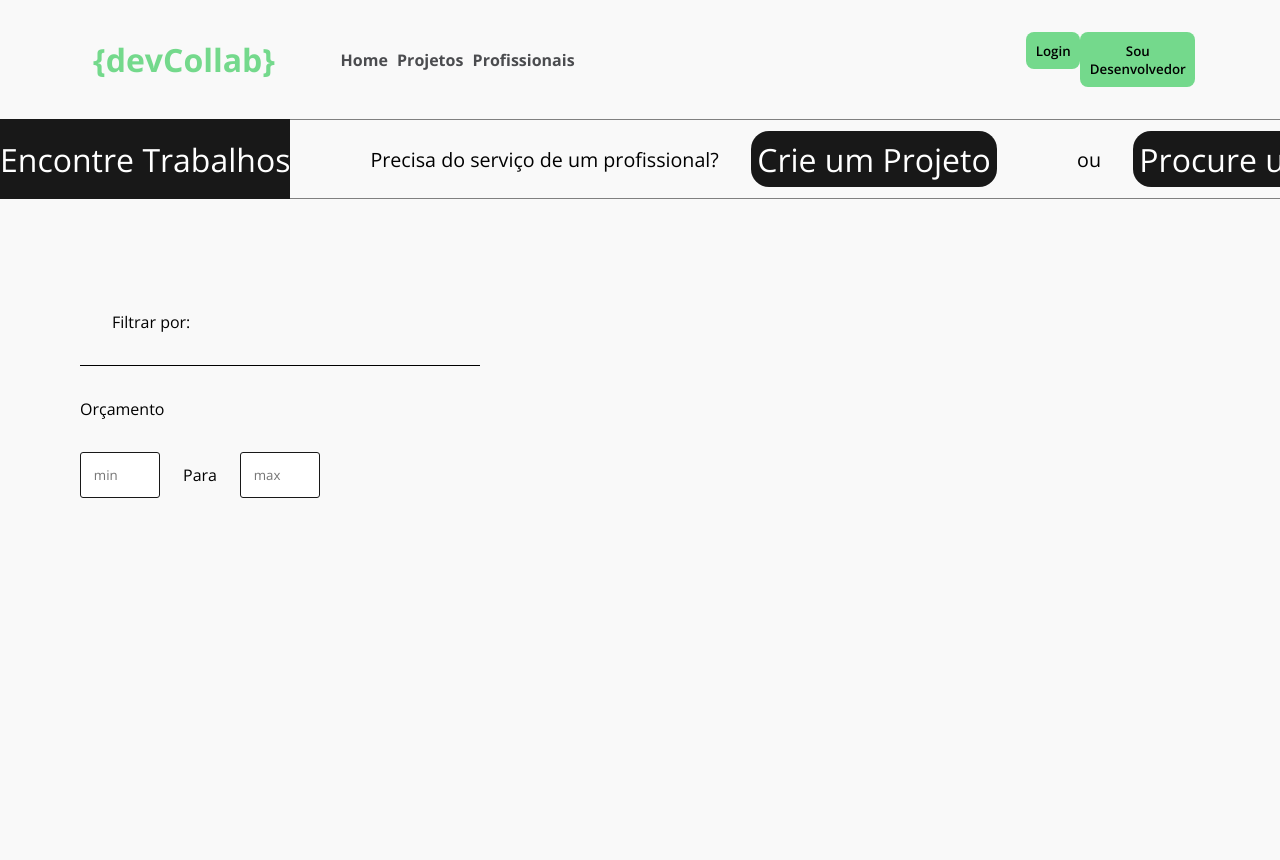
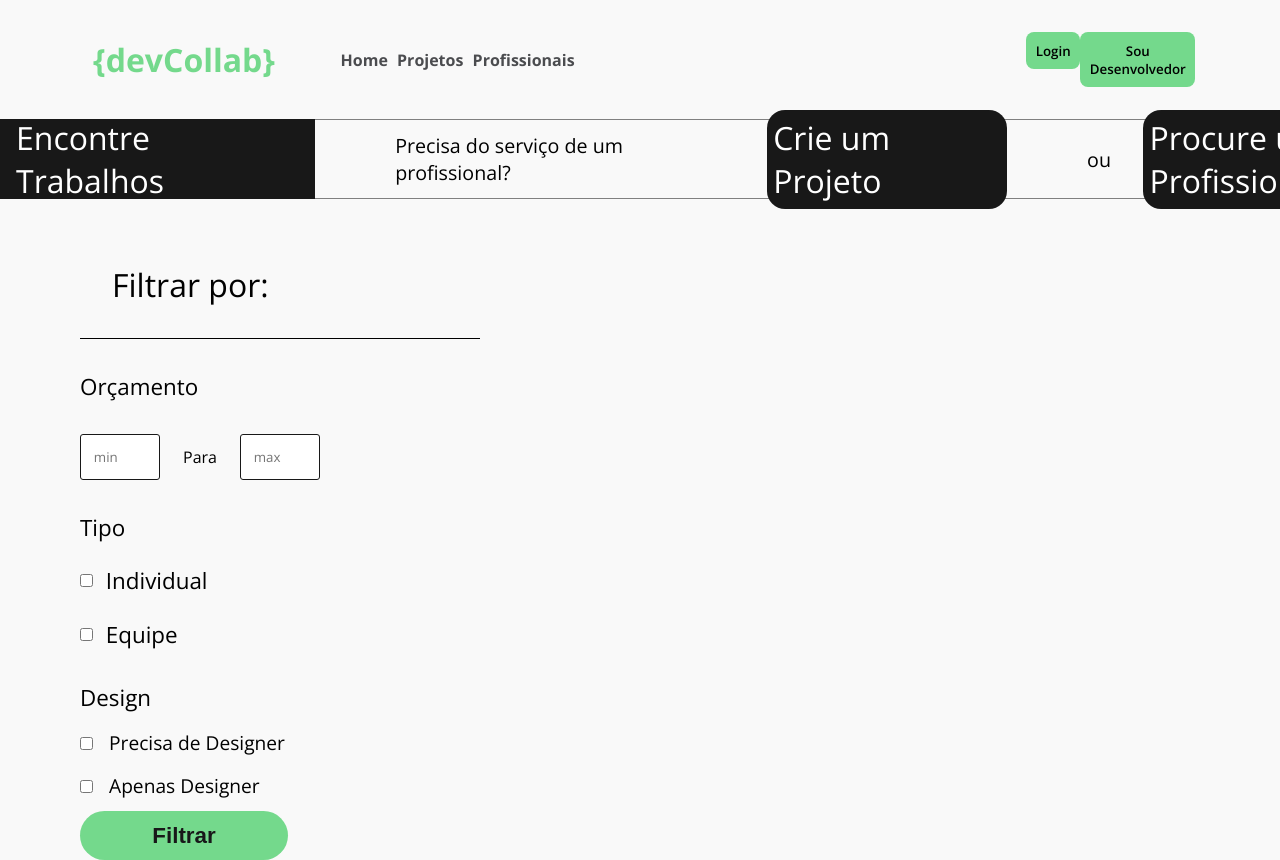
Before and after one commit to BalhegoDev/devCollab, a React (Create React App) app: page /projetos in a window 1280 px wide. Shown: the top 860 px of the page. Before the commit the page ends 800 px from the top, so only its background shows below. Built offline with nearby package versions, Linux system fonts and the light colour scheme.

Commit message:
Adoro dar a bund@

```diff
--- a/src/components/checkboxInput.jsx
+++ b/src/components/checkboxInput.jsx
@@ -1,6 +1,6 @@
 import React from "react";
 
-export default function CheckboxInput({id,label}){
+export default function CheckboxInput({id,label,value,setValue}){
     return(
         <label style={{display:"flex",flexDirection:"row",alignItems:"center", position:"relative"}} id={id}>
             <input
--- a/src/pages/projetos.jsx
+++ b/src/pages/projetos.jsx
@@ -2,19 +2,20 @@ import React, { useState } from "react";
 import Header from "../components/header";
 import { Link } from "react-router-dom";
 
-export default function Projetos(){
+export default function Projetos() {
+  const [min, setMin] = useState(null);
+  const [max, setMax] = useState(null);
+  const [individual, setIndividual] = useState(false);
+  const [equipe, setEquipe] = useState(false);
+  const [precisaDesign, setPrecisaDesign] = useState(false);
+  const [apenasDesign, setApenasDesign] = useState(false);
 
-    const [min,setMin] = useState(null);
-    const [max,setMax] = useState(null);
-
-    return(
+  return (
     <>
-            <Header/>
+      <Header />
       <section className="subHeader">
         <p>
-                    <span>
-                        Encontre Trabalhos
-                    </span>
+          <span>Encontre Trabalhos</span>
           Precisa do serviço de um profissional?
           <Link to={"/"}>Crie um Projeto</Link>
           ou
@@ -22,9 +23,7 @@ export default function Projetos(){
         </p>
       </section>
       <form>
-                <header className="header">
-                    Filtrar por:
-                </header>
+        <header className="header">Filtrar por:</header>
         <section className="orcamento">
           <header>
             <p>Orçamento</p>
@@ -45,10 +44,62 @@ export default function Projetos(){
             />
           </article>
         </section>
-                <section className="habilidades">
-
+        <section className="types">
+          <p>Tipo</p>
+          <label
+            style={{
+              display: "flex",
+              flexDirection: "row",
+              alignItems: "center",
+              position: "relative",
+            }}
+          >
+            <input
+              type="checkbox"
+              value={individual}
+              onChange={(e) => setIndividual(!individual)}
+            />
+            <span>Individual</span>
+          </label>
+          <label
+            style={{
+              display: "flex",
+              flexDirection: "row",
+              alignItems: "center",
+              position: "relative",
+            }}
+          >
+            <input
+              type="checkbox"
+              value={equipe}
+              onChange={(e) => setEquipe(!equipe)}
+            />
+            <span>Equipe</span>
+          </label>
         </section>
+        <section className="design">
+          <p>Design</p>
+          <label>
+            <input
+              type="checkbox"
+              value={precisaDesign}
+              onChange={() => setPrecisaDesign(!precisaDesign)}
+            />
+            <span>Precisa de Designer</span>
+          </label>
+          <label>
+            <input
+              type="checkbox"
+              value={apenasDesign}
+              onChange={() => setApenasDesign(!apenasDesign)}
+            />
+            <span>Apenas Designer</span>
+          </label>
+        </section>
+        <button className="filter" type="submit">
+          Filtrar
+        </button>
       </form>
     </>
-    )
+  );
 }
--- a/src/style/modules/_projetos.scss
+++ b/src/style/modules/_projetos.scss
@@ -1,3 +1,5 @@
+@import '../variables/colors.scss';
+
 .subHeader{
     width: 99rem;
     margin: auto;
@@ -7,12 +9,19 @@
     display: flex;
     align-items: center;
 
+    @media only screen and (min-width:2560px){
+        width: 129rem;
+    }
+
     p{
         position: relative;
         height: auto;
         display: flex;
         align-items: center;
         font-size: 1.23rem;
+        @media only screen and (min-width:2560px){
+            font-size: 2.2rem;
+        }
 
         span{
             left: 0;
@@ -23,6 +32,7 @@
             display: flex;
             align-items: center;
             height: 5rem;
+            padding: 0px 1rem 0px 1rem;
         }
 
         a{
@@ -40,10 +50,12 @@
 
 form{
     width: 25rem;
-    margin-top: 5rem;
+    margin-top: 2rem;
     margin-left: 5rem;
     .header{
         border-bottom: 1px solid black;
+        font-size: 2rem;
+        display: flex;
     }
 
     .orcamento{
@@ -55,6 +67,8 @@ form{
             padding: 0;
             margin-top: 2rem;
             margin-bottom: 2rem;
+            display: flex;
+            font-size: 1.4rem;
         }
 
         article{
@@ -71,4 +85,43 @@ form{
             }
         }
     }
+    .types{
+        margin-top: 2rem;
+        p{
+            font-size: 1.4rem;
+        }
+        label{
+            margin-top: 1.4rem;
+            input{
+                cursor: pointer;
+            }
+            span{
+                margin-left: .8rem;
+                font-size: 1.4rem;
+            }
+        }
+    }
+
+    .design{
+        display: flex;
+        flex-direction: column;
+        margin-top: 2rem;
+        p{
+            font-size: 1.4rem;
+        }
+
+        label{
+            margin-top: 1rem;
+
+            span{
+                margin-left: 1rem;
+                font-size: 1.2rem;
+            }
+        }
+    }
+
+    .filter{
+        margin-top: .8rem;
+        @include buttonMakeAccount;
+    }
 }
--- a/src/style/style.css
+++ b/src/style/style.css
@@ -621,12 +621,22 @@ main .outdoor article a button:hover {
   display: flex;
   align-items: center;
 }
+@media only screen and (min-width: 2560px) {
+  .subHeader {
+    width: 129rem;
+  }
+}
 .subHeader p {
   position: relative;
   height: auto;
   display: flex;
   align-items: center;
   font-size: 1.23rem;
+}
+@media only screen and (min-width: 2560px) {
+  .subHeader p {
+    font-size: 2.2rem;
+  }
 }
 .subHeader p span {
   left: 0;
@@ -637,6 +647,7 @@ main .outdoor article a button:hover {
   display: flex;
   align-items: center;
   height: 5rem;
+  padding: 0px 1rem 0px 1rem;
 }
 .subHeader p a {
   background-color: #181818;
@@ -651,11 +662,13 @@ main .outdoor article a button:hover {
 
 form {
   width: 25rem;
-  margin-top: 5rem;
+  margin-top: 2rem;
   margin-left: 5rem;
 }
 form .header {
   border-bottom: 1px solid black;
+  font-size: 2rem;
+  display: flex;
 }
 form .orcamento {
   display: flex;
@@ -666,6 +679,8 @@ form .orcamento header {
   padding: 0;
   margin-top: 2rem;
   margin-bottom: 2rem;
+  display: flex;
+  font-size: 1.4rem;
 }
 form .orcamento article {
   display: flex;
@@ -679,6 +694,54 @@ form .orcamento article input {
   outline: none;
   border-radius: 3px;
   border: thin solid #181818;
+}
+form .types {
+  margin-top: 2rem;
+}
+form .types p {
+  font-size: 1.4rem;
+}
+form .types label {
+  margin-top: 1.4rem;
+}
+form .types label input {
+  cursor: pointer;
+}
+form .types label span {
+  margin-left: 0.8rem;
+  font-size: 1.4rem;
+}
+form .design {
+  display: flex;
+  flex-direction: column;
+  margin-top: 2rem;
+}
+form .design p {
+  font-size: 1.4rem;
+}
+form .design label {
+  margin-top: 1rem;
+}
+form .design label span {
+  margin-left: 1rem;
+  font-size: 1.2rem;
+}
+form .filter {
+  margin-top: 0.8rem;
+  background-color: #74D98C;
+  color: #181819;
+  border-radius: 27px;
+  border: none;
+  cursor: pointer;
+  padding: 0.7rem;
+  width: 13rem;
+  font-weight: bolder;
+  font-size: 1.4rem;
+  font-family: "Montserrat", sans-serif;
+  transition: 0.7s all;
+}
+form .filter:hover {
+  transform: perspective(1000px) translateX(25px) rotateY(10deg);
 }
 
 * {
```
Also changed, not shown: 1 other file (tests, documents, lock files or other folders). Lines whose indentation alone changed are shown as unchanged.
